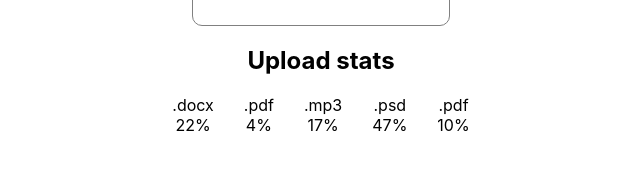
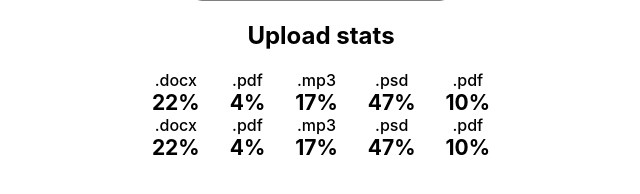
Before and after one commit to RossHaluz/goit-react-hw-01-components, a React (Create React App) app: page / in a window 1280 px wide. Shown: the part 516-710 px from the top of the page, without its empty margins (319-959 px from the left). Built offline with nearby package versions, Linux system fonts and the light colour scheme.

Commit message:
add prop-type

```diff
--- a/src/components/App/App.jsx
+++ b/src/components/App/App.jsx
@@ -16,7 +16,8 @@ export const App = () => {
   stats={user.stats}
       />
 
-      <Statistics title="Upload stats" stats={data} />
+     <Statistics title="Upload stats" stats={data} />
+<Statistics stats={data} />
     </Container>
   );
 };
--- a/src/components/Statistics/Statistics.jsx
+++ b/src/components/Statistics/Statistics.jsx
@@ -1,5 +1,5 @@
-import { StatList, StatisticsUser, StatListItem } from "./Statistics.styled"
-
+import { StatList, StatisticsUser, StatListItem, StatLabel, StatPercentage } from "./Statistics.styled"
+import PropTypes from 'prop-types';
 
 export const Statistics = ({ title, stats }) => {
     return (
@@ -9,8 +9,8 @@ export const Statistics = ({ title, stats }) => {
   <StatList>
                 {stats.map(stat => (
                     <StatListItem key={stat.id}>
-      <span className="label">{stat.label}</span>
-      <span className="percentage">{stat.percentage}%</span>
+      <StatLabel>{stat.label}</StatLabel>
+      <StatPercentage>{stat.percentage}%</StatPercentage>
     </StatListItem>
                 ))}
 
@@ -18,3 +18,11 @@ export const Statistics = ({ title, stats }) => {
 </StatisticsUser>
     )
 }
+
+Statistics.propTypes = {
+    title: PropTypes.string,
+    stats: PropTypes.arrayOf(PropTypes.shape({
+        label: PropTypes.string.isRequired,
+        percentage: PropTypes.number.isRequired,
+    }))
+}
--- a/src/components/Statistics/Statistics.styled.jsx
+++ b/src/components/Statistics/Statistics.styled.jsx
@@ -21,3 +21,12 @@ display: flex;
     flex-direction: column;
     align-items: center;
 `
+
+export const StatLabel = styled.span`
+    font-weight: 500;
+`
+
+export const StatPercentage = styled.span`
+font-weight: 700;
+font-size: 21px;
+`
```
